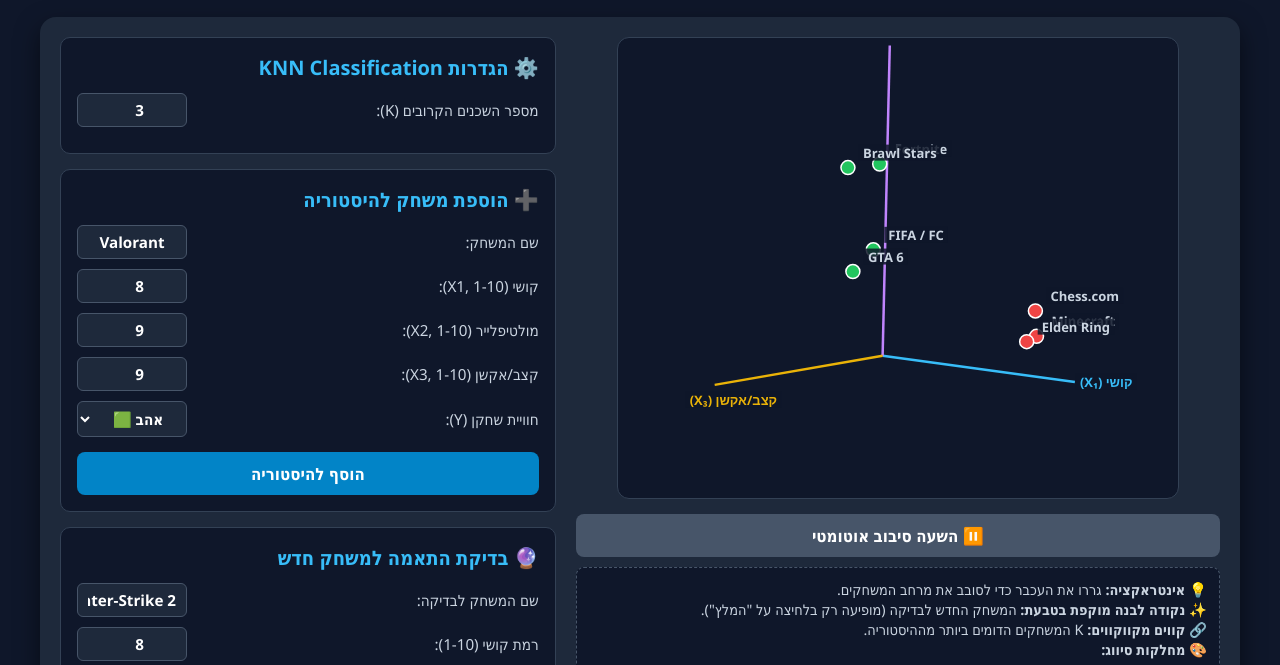
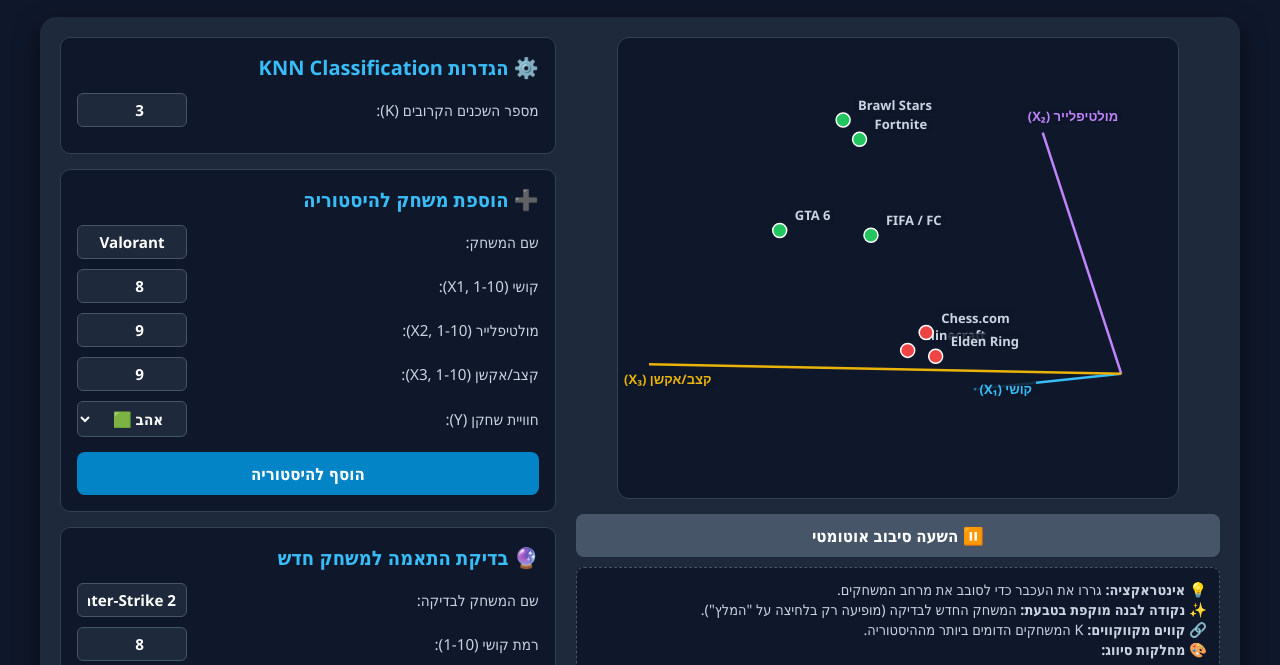
Before and after one commit to amirrazlioz/games_knn-3-param, a plain HTML site: page index.html in a window 1280 px wide. Shown: the part 124-789 px from the top of the page. Drawn offline with Linux system fonts and the light colour scheme.

Commit message:
Update index.html

```diff
--- a/index.html
+++ b/index.html
@@ -341,7 +341,7 @@
        // let angleY = -0.65;
 
         let angleX = 0.45;
-        let angleY = -0.75;
+        let angleY = -1.75;
 		//let angleZ = -0.45;
 
         let isDragging = false;
```
